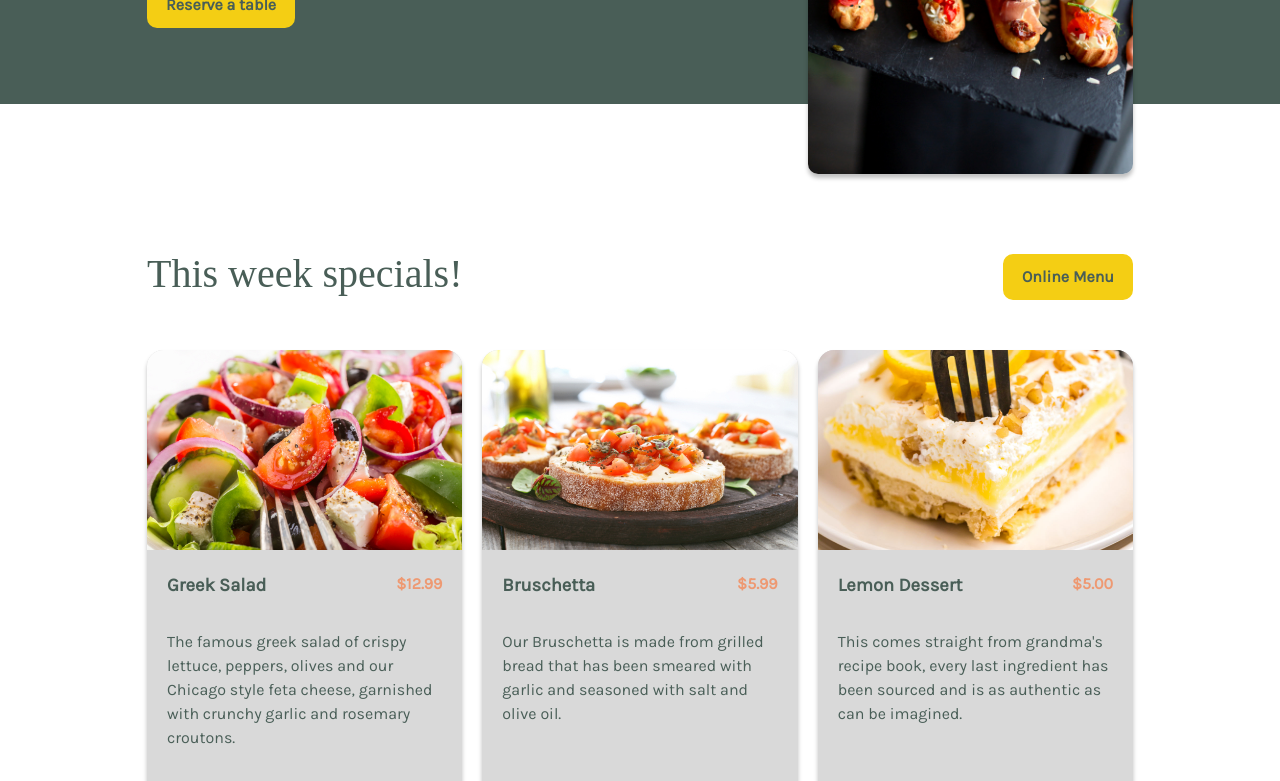
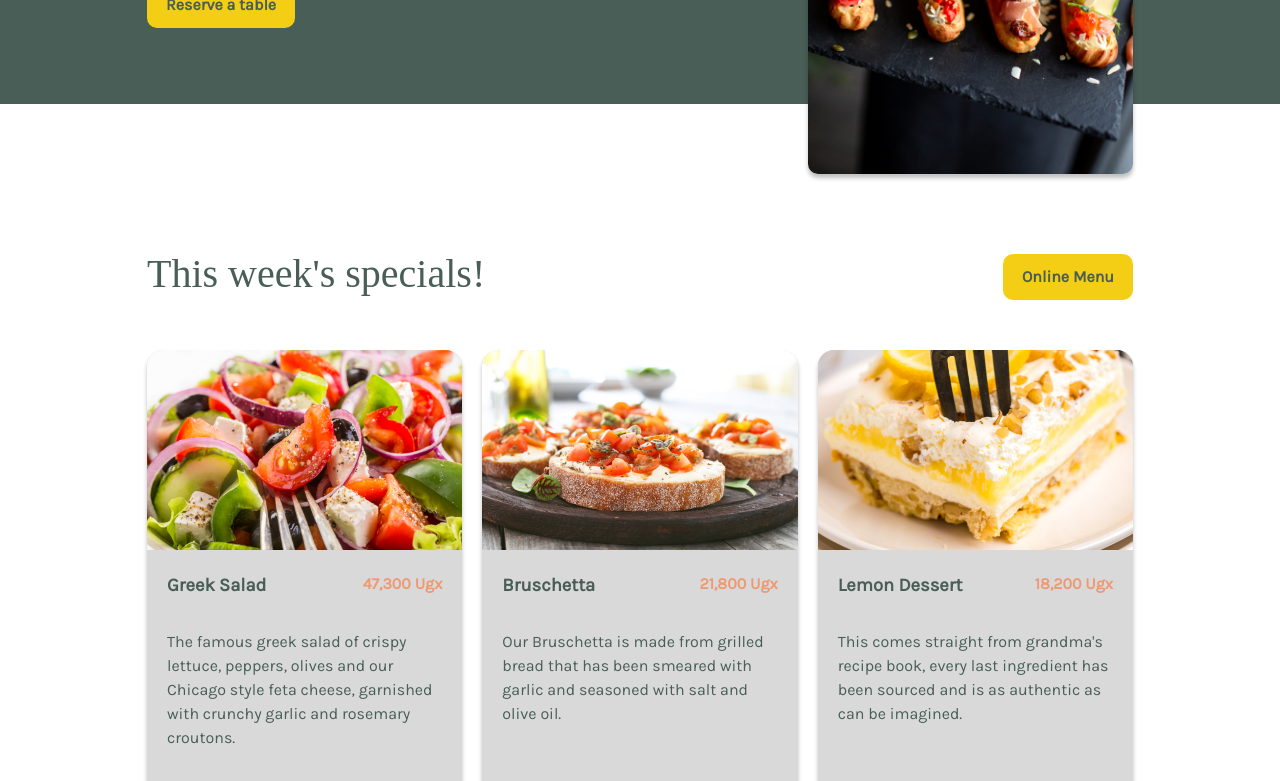
Before and after one commit to KitimboRino/meta-developer-frontend-capstone-project, a React (Create React App) app: page / in a window 1280 px wide. Shown: the part 364-1145 px from the top of the page. Built offline with nearby package versions, Linux system fonts and the light colour scheme; a web font is replaced by a local one.

Commit message:
feat: Week specials section

```diff
--- a/src/components/pages/Home/WeekSpecials.js
+++ b/src/components/pages/Home/WeekSpecials.js
@@ -10,7 +10,7 @@ const meals = [
   {
     name: 'Greek Salad',
     image: greekSaladImage,
-    price: '$12.99',
+    price: '47,300 Ugx',
     description: `The famous greek salad of crispy lettuce, peppers, olives and
       our Chicago style feta cheese, garnished with crunchy garlic and rosemary
       croutons.`,
@@ -18,14 +18,14 @@ const meals = [
   {
     name: 'Bruschetta',
     image: bruschettaImage,
-    price: '$5.99',
+    price: '21,800 Ugx',
     description: `Our Bruschetta is made from grilled bread that has been
       smeared with garlic and seasoned with salt and olive oil.`,
   },
   {
     name: 'Lemon Dessert',
     image: lemonDessertImage,
-    price: '$5.00',
+    price: '18,200 Ugx',
     description: `This comes straight from grandma's recipe book, every last
       ingredient has been sourced and is as authentic as can be imagined.`,
   },
@@ -35,7 +35,7 @@ const WeekSpecials = () => {
   return (
     <section className="container grid week-specials">
       <div className="week-specials-header">
-        <h2>This week specials!</h2>
+        <h2>This week's specials!</h2>
         <Link className="button-primary" to={pages.get('orderOnline').path}>
           Online Menu
         </Link>
```
